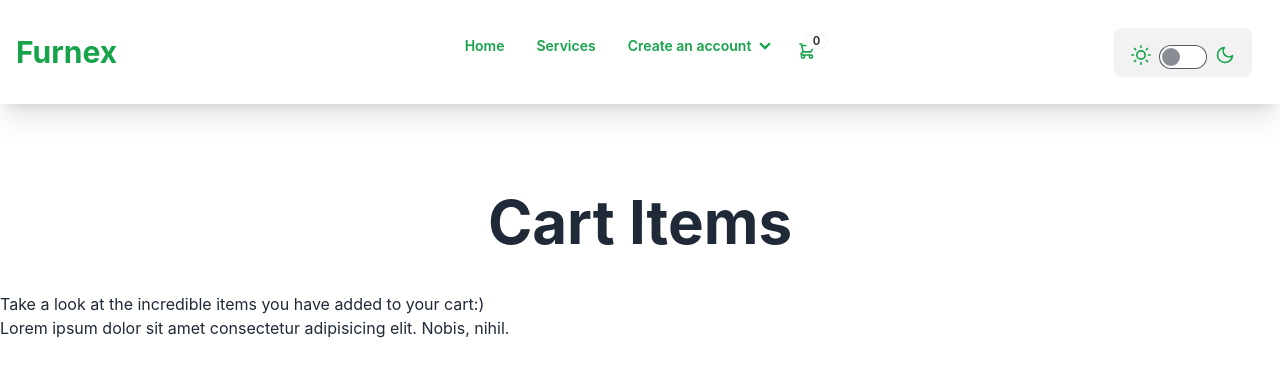
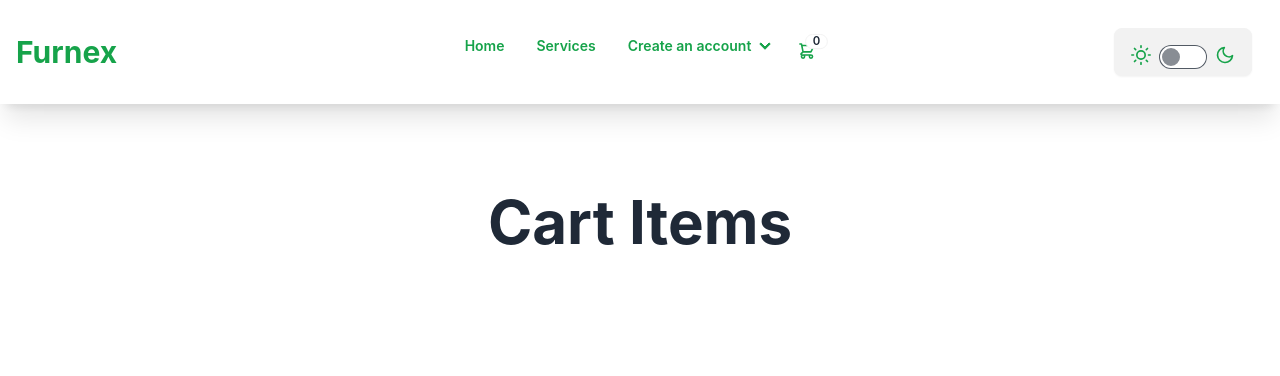
Before and after one commit to patrickiyiakimo/trendy-trove, a React (Create React App) app: page /cartpage in a window 1280 px wide. Shown: the top 376 px of the page. Built offline with nearby package versions, Linux system fonts and the light colour scheme.

Commit message:
i removed the cart items statements and the lorem ipsum words

```diff
--- a/src/components/CartPage.jsx
+++ b/src/components/CartPage.jsx
@@ -6,10 +6,6 @@ const CartPage = () => {
       <h1 className="text-center font-bold text-2xl md:text-6xl pb-10 pt-48">
         Cart Items
       </h1>
-      <p>Take a look at the incredible items you have added to your cart:)</p>
-      <p>
-        Lorem ipsum dolor sit amet consectetur adipisicing elit. Nobis, nihil.
-      </p>
     </div>
   );
 };
```
